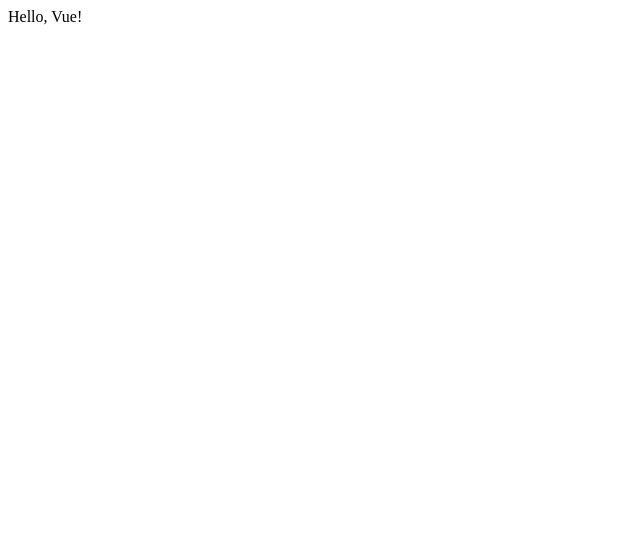
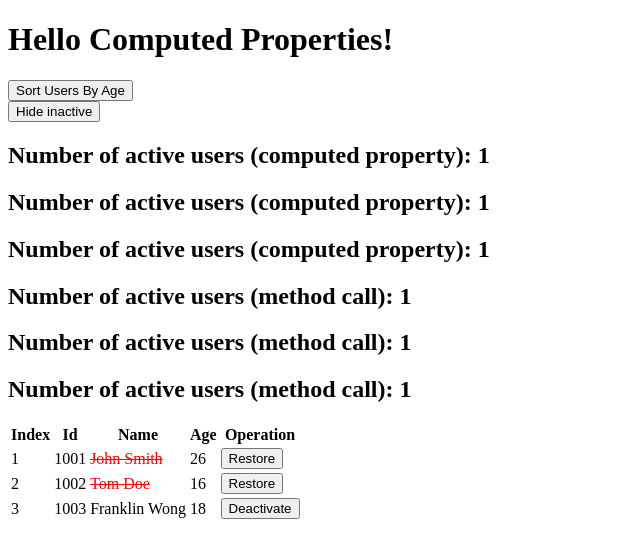
Before and after one commit to istrzhemechny/learn-vue-3, a Vue app: page / in a window 1280 px wide. Shown: the top 558 px of the page, without its empty margins (0-640 px from the left). Built offline with nearby package versions, Linux system fonts and the light colour scheme.

Commit message:
Computed properties

```diff
--- a/package.json
+++ b/package.json
@@ -13,6 +13,7 @@
   },
   "devDependencies": {
     "@vitejs/plugin-vue": "^5.2.1",
+    "sass-embedded": "^1.85.1",
     "vite": "^6.1.0",
     "vite-plugin-vue-devtools": "^7.7.2"
   }
--- a/src/App.vue
+++ b/src/App.vue
@@ -1,7 +1,82 @@
 <template>
-  <div>Hello, Vue!</div>
+  <h1>{{ message }}</h1>
+  <button @click="sortUsersByAge">Sort Users By Age</button>
+  <br />
+  <button @click="hideInactive = !hideInactive">
+    {{ toggleButtonName }}
+  </button>
+  <h2>Number of active users (computed property): {{ numberOfActiveUsers }}</h2>
+  <h2>Number of active users (computed property): {{ numberOfActiveUsers }}</h2>
+  <h2>Number of active users (computed property): {{ numberOfActiveUsers }}</h2>
+
+  <h2>Number of active users (method call): {{ computeNumberOfActiveUsers() }}</h2>
+  <h2>Number of active users (method call): {{ computeNumberOfActiveUsers() }}</h2>
+  <h2>Number of active users (method call): {{ computeNumberOfActiveUsers() }}</h2>
+  <table>
+    <tr>
+      <th>Index</th>
+      <th>Id</th>
+      <th>Name</th>
+      <th>Age</th>
+      <th>Operation</th>
+    </tr>
+    <tr v-for="(user, index) in filteredUsers" :key="user.id">
+      <td>{{ index + 1 }}</td>
+      <td>{{ user.id }}</td>
+      <td :class="{ inactive: !user.isActive }">
+        {{ user.name }}
+      </td>
+      <td> {{ user.age }}</td>
+      <td>
+        <button @click="user.isActive = !user.isActive">
+          {{ user.isActive ? 'Deactivate' : 'Restore' }}
+        </button>
+      </td>
+    </tr>
+  </table>
 </template>
 
-<script setup></script>
+<script setup>
+import { computed, ref } from 'vue';
 
-<style lang="scss" scoped></style>
+let message = ref('Hello Computed Properties!')
+
+const users = ref([
+  { id: 1001, name: 'John Smith', age: 26, isActive: false},
+  { id: 1002, name: 'Tom Doe', age: 16, isActive: false},
+  { id: 1003, name: 'Franklin Wong', age: 18, isActive: true}
+])
+
+let hideInactive = ref(false)
+
+function sortUsersByAge() {
+  users.value.sort((a, b) => a.age - b.age)
+}
+
+let toggleButtonName = computed(() =>
+  hideInactive.value ? 'Show all' : 'Hide inactive'
+)
+
+let numberOfActiveUsers = computed(() => {
+    console.log('computed property')
+    return users.value.filter((user) => user.isActive).length
+  }
+)
+
+let computeNumberOfActiveUsers = () => {
+  console.log('method call')
+  return users.value.filter((user) => user.isActive).length
+}
+
+let filteredUsers = computed(() =>
+  hideInactive.value ? users.value.filter(user=>user.isActive) : users.value
+)
+
+</script>
+
+<style lang="scss" scoped>
+.inactive{
+  color: red;
+  text-decoration: line-through;
+}
+</style>
```
Also changed, not shown: 1 other file (tests, documents, lock files or other folders).
